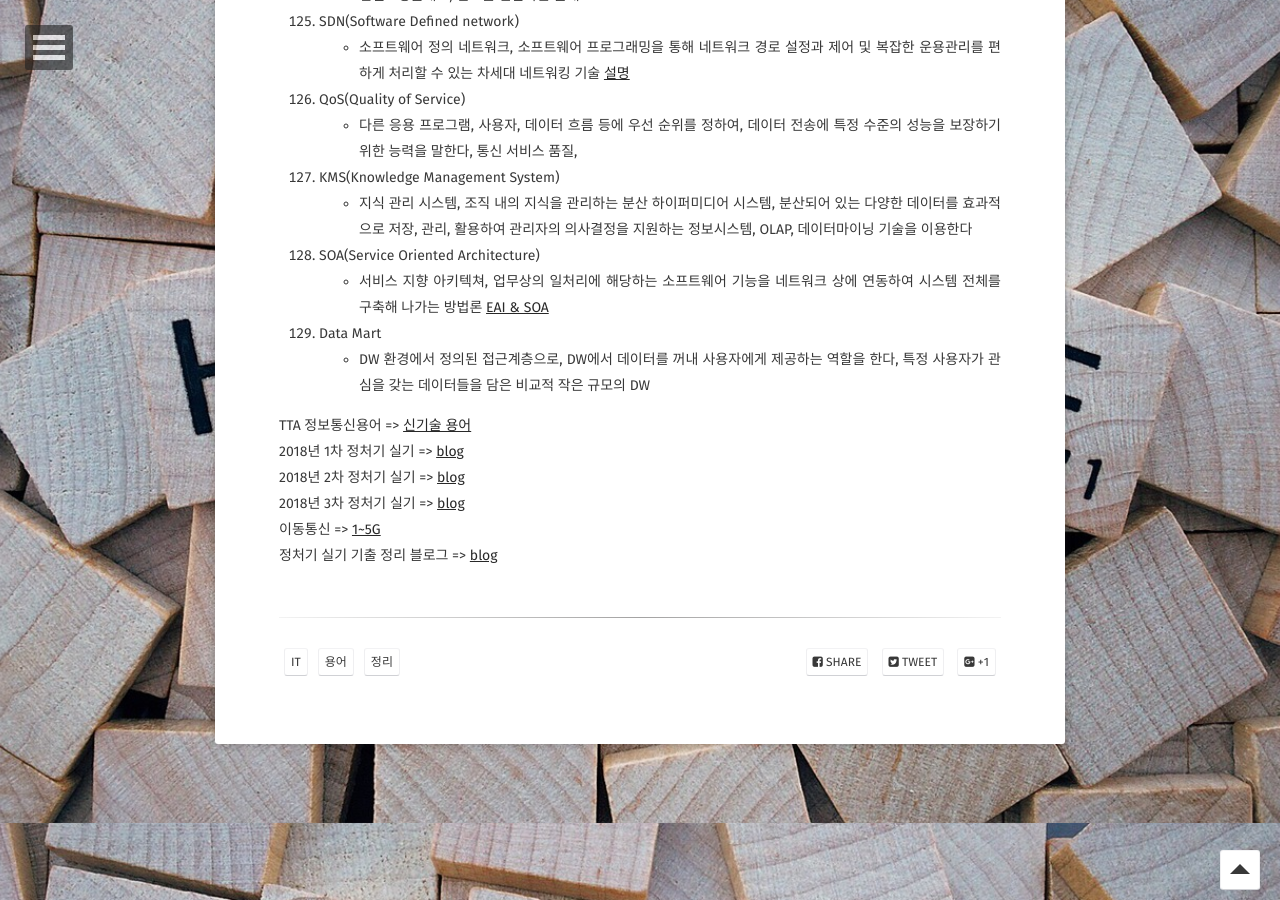
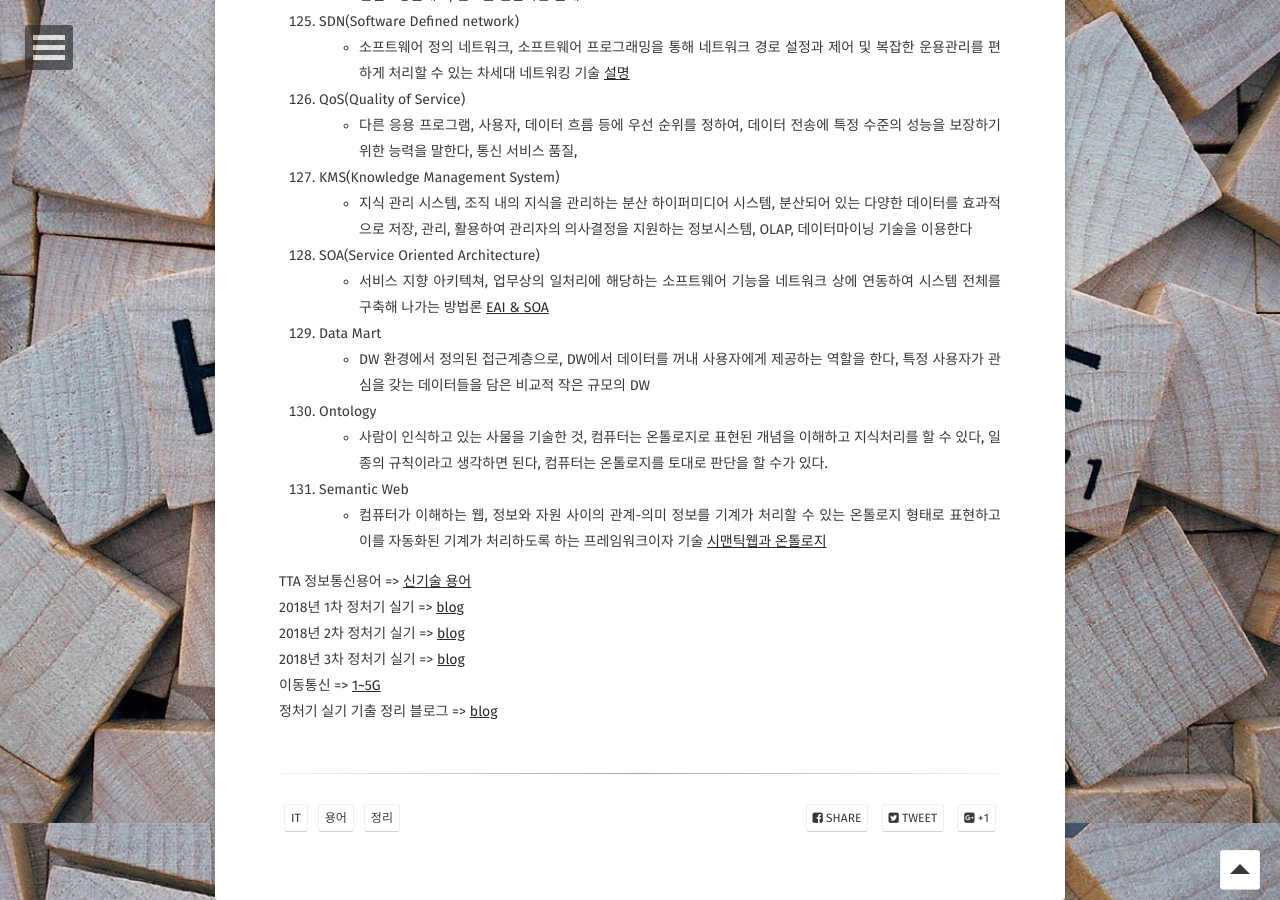
Before and after one commit to Jungjihyuk/JH_Life, a Jekyll site: the page built from _posts/2019-03-16-IT-Terms.md, in a window 1280 px wide and 900 px high, scrolled down 8177 px. Built offline with Jekyll 4.4.1, drawn with Linux system fonts in a browser that asks for light colours; some web fonts are replaced; comment, search, counter and statistics services are not loaded.

Commit message:
it terms 추가

```diff
--- a/_posts/2019-03-16-IT-Terms.md
+++ b/_posts/2019-03-16-IT-Terms.md
@@ -271,6 +271,10 @@ tag:
 - 서비스 지향 아키텍쳐, 업무상의 일처리에 해당하는 소프트웨어 기능을 네트워크 상에 연동하여 시스템 전체를 구축해 나가는 방법론 [EAI & SOA](https://bcho.tistory.com/372)
 129. Data Mart
 - DW 환경에서 정의된 접근계층으로, DW에서 데이터를 꺼내 사용자에게 제공하는 역할을 한다, 특정 사용자가 관심을 갖는 데이터들을 담은 비교적 작은 규모의 DW
+130. Ontology
+- 사람이 인식하고 있는 사물을 기술한 것, 컴퓨터는 온톨로지로 표현된 개념을 이해하고 지식처리를 할 수 있다, 일종의 규칙이라고 생각하면 된다, 컴퓨터는 온톨로지를 토대로 판단을 할 수가 있다.
+131. Semantic Web
+- 컴퓨터가 이해하는 웹, 정보와 자원 사이의 관계-의미 정보를 기계가 처리할 수 있는 온톨로지 형태로 표현하고 이를 자동화된 기계가 처리하도록 하는 프레임워크이자 기술 [시맨틱웹과 온톨로지](https://mnworld.co.kr/401)
 
 
 
```
